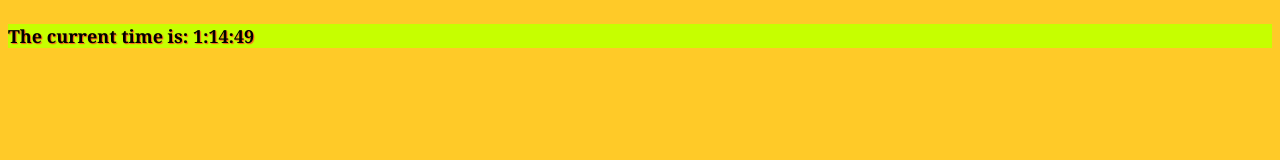
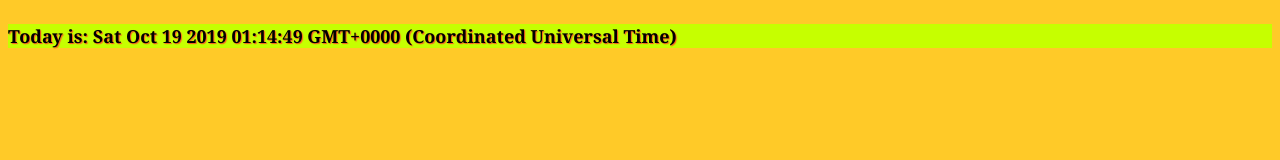
Before and after one commit to Mkleemjr/Mkleemjr.github.io, a plain HTML site: page index.html in a window 1280 px wide. Drawn offline with Linux system fonts and the light colour scheme.

Commit message:
Update index.html

```diff
--- a/index.html
+++ b/index.html
@@ -23,7 +23,7 @@
         var day_of_month = d.getDate();
         var year = d.getFullYear();
         document.body.innerHTML = "<h4>Today is: " + d + "</h4>";
-        document.body.innerHTML = "<h4>The current time is: " + hours + ":" + mins + ":" + secs + "</h4>";
+
       }
       setInterval(printDayTime, 1000);
     </script>
```
